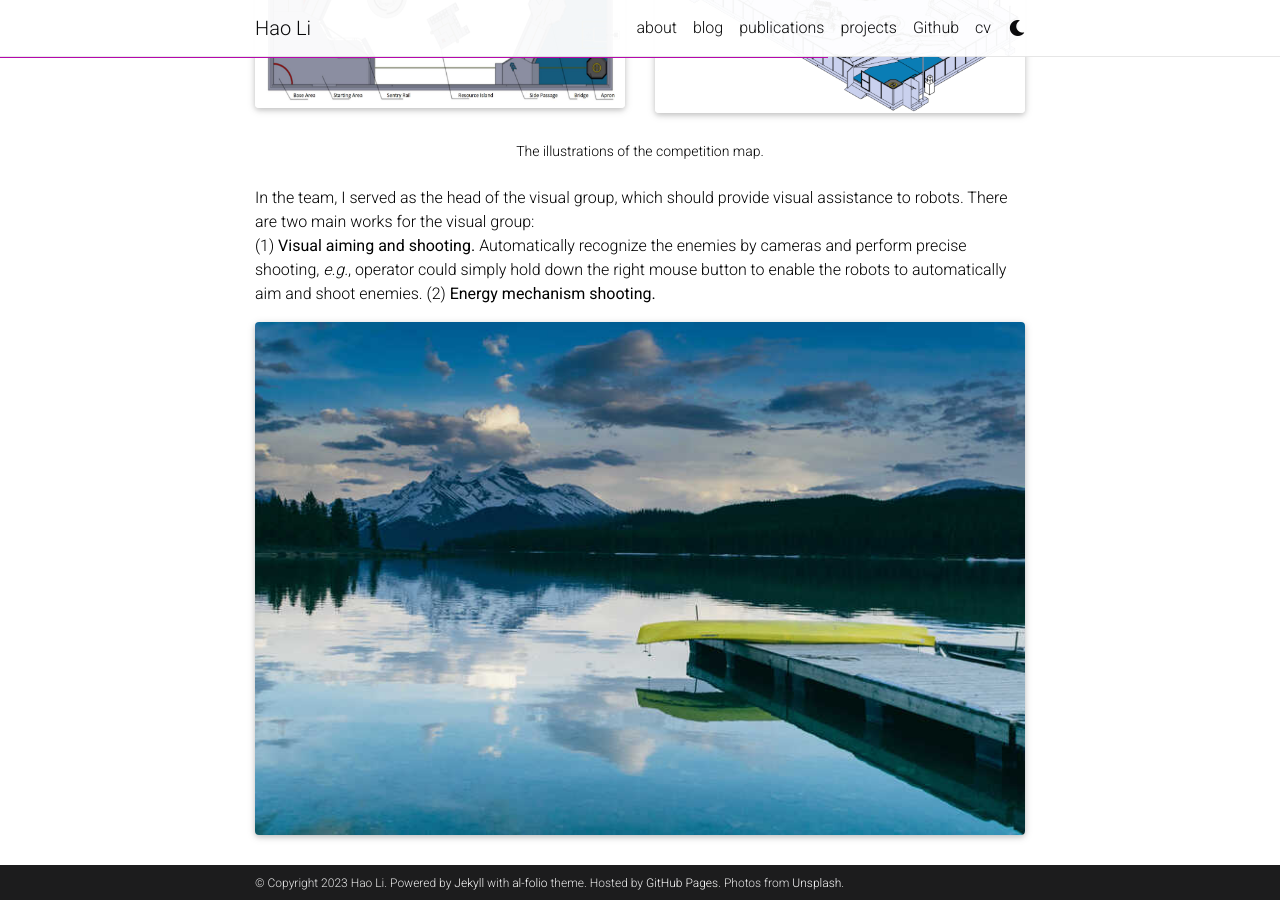
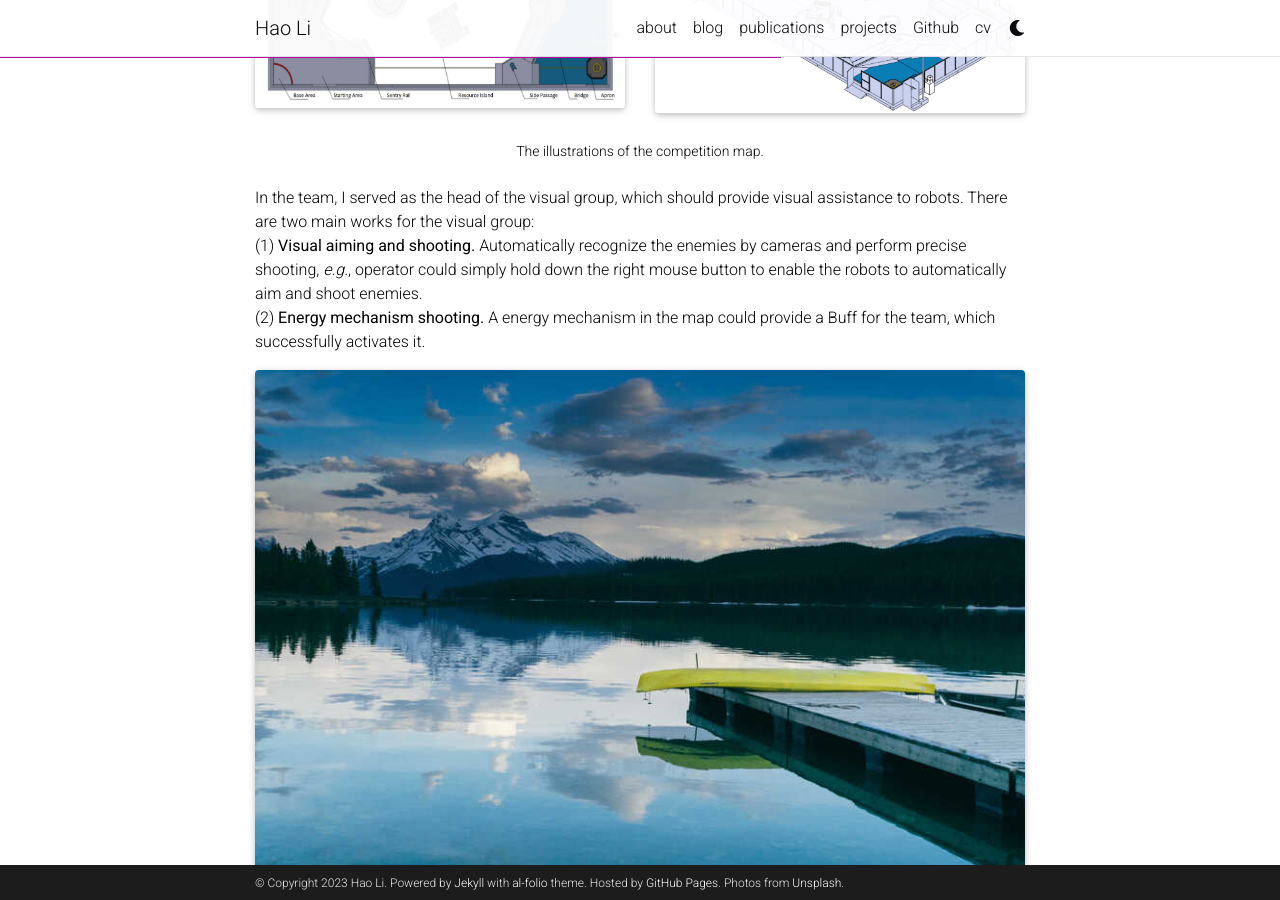
Before and after one commit to leolee99/leolee99.github.io, a Jekyll site: the page built from _projects/RM2018.md, in a window 1280 px wide and 900 px high, scrolled down 508 px. Built offline with Jekyll 4.4.1, drawn with Linux system fonts in a browser that asks for light colours; full-size pictures stand in for the smaller copies a plugin makes; comment, search, counter and statistics services are not loaded; a style sheet for code colours, icons or effects is not loaded.

Commit message:
Update RM2018.md

```diff
--- a/_projects/RM2018.md
+++ b/_projects/RM2018.md
@@ -30,8 +30,8 @@ In this competition, our team should design 7 robots and build communication bet
 </div>
 
 In the team, I served as the head of the visual group, which should provide visual assistance to robots. There are two main works for the visual group: \\
-(1) <b>Visual aiming and shooting. </b> Automatically recognize the enemies by cameras and perform precise shooting, <i>e.g.</i>, operator could simply hold down the right mouse button to enable the robots to automatically aim and shoot enemies.
-(2) <b>Energy mechanism shooting. </b>
+(1) <b>Visual aiming and shooting. </b> Automatically recognize the enemies by cameras and perform precise shooting, <i>e.g.</i>, operator could simply hold down the right mouse button to enable the robots to automatically aim and shoot enemies. \\
+(2) <b>Energy mechanism shooting. </b> A energy mechanism in the map could provide a Buff for the team, which successfully activates it.
 
 <div class="row">
     <div class="col-sm mt-3 mt-md-0">
```
